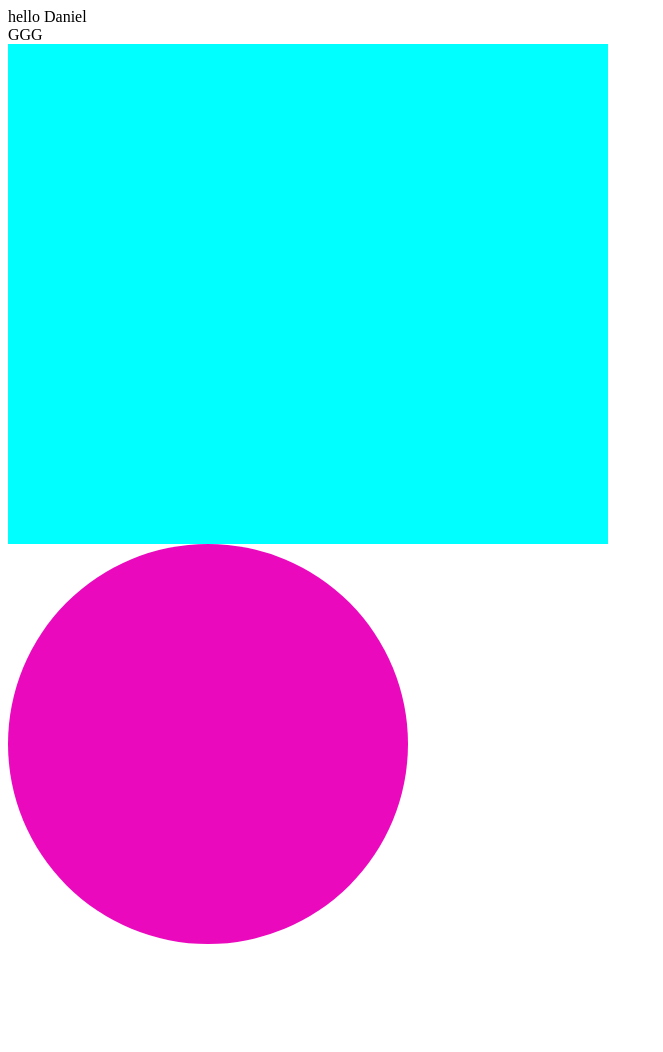
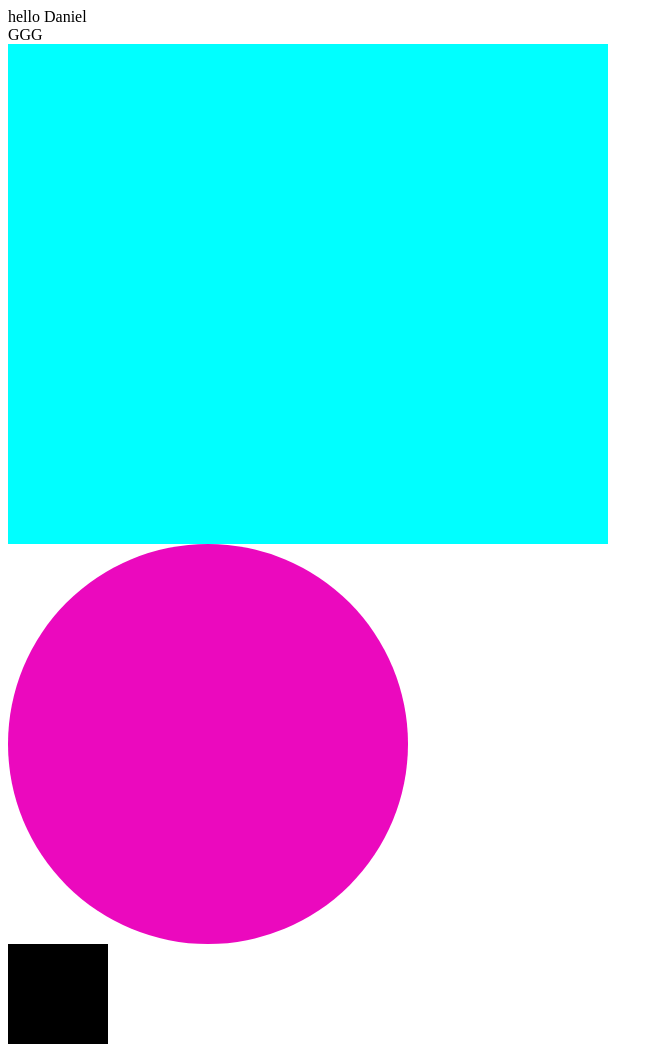
Before and after one commit to danielmamatursunov/first-project, a plain HTML site: page index.html in a window 1280 px wide. Shown: the whole page, without its empty margins (0-663 px from the left). Before the commit the page ends 952 px from the top, so only its background shows below. Drawn offline with Linux system fonts and the light colour scheme.

Commit message:
added daniel

```diff
--- a/index.html
+++ b/index.html
@@ -12,5 +12,6 @@
     <div class="content"></div>
     <script src="index.js"></script>
     <div class="box"></div>
+    <div class="daniel"></div>
 </body>
 </html>
--- a/index.js
+++ b/index.js
@@ -1,2 +1,3 @@
 let box = document.querySelector(".box")
 let content = document.querySelector(".content")
+let daniel = document.querySelector(".daniel")
--- a/style.css
+++ b/style.css
@@ -10,3 +10,8 @@
     height: 500px;
     background-color: aqua;
 }
+.daniel {
+    width: 100px;
+    height: 100px;
+    background-color: black;
+}
```
